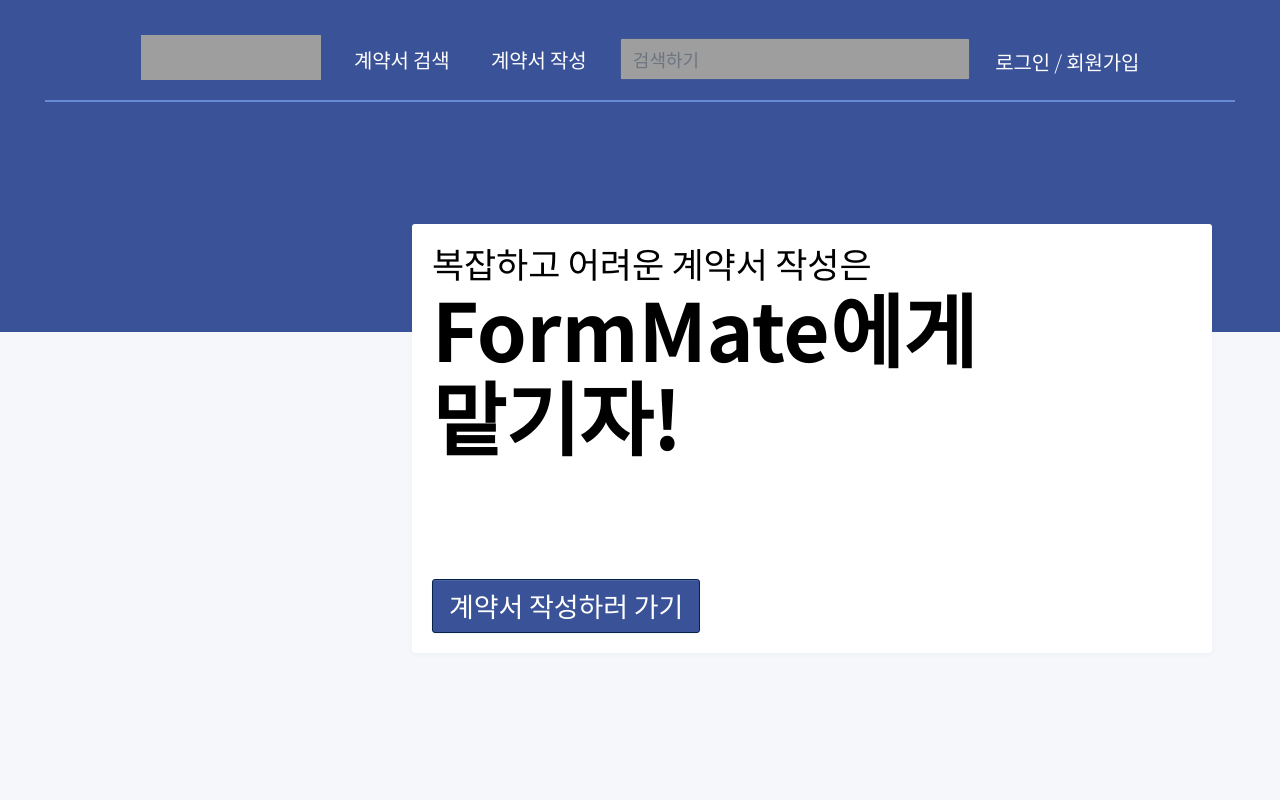
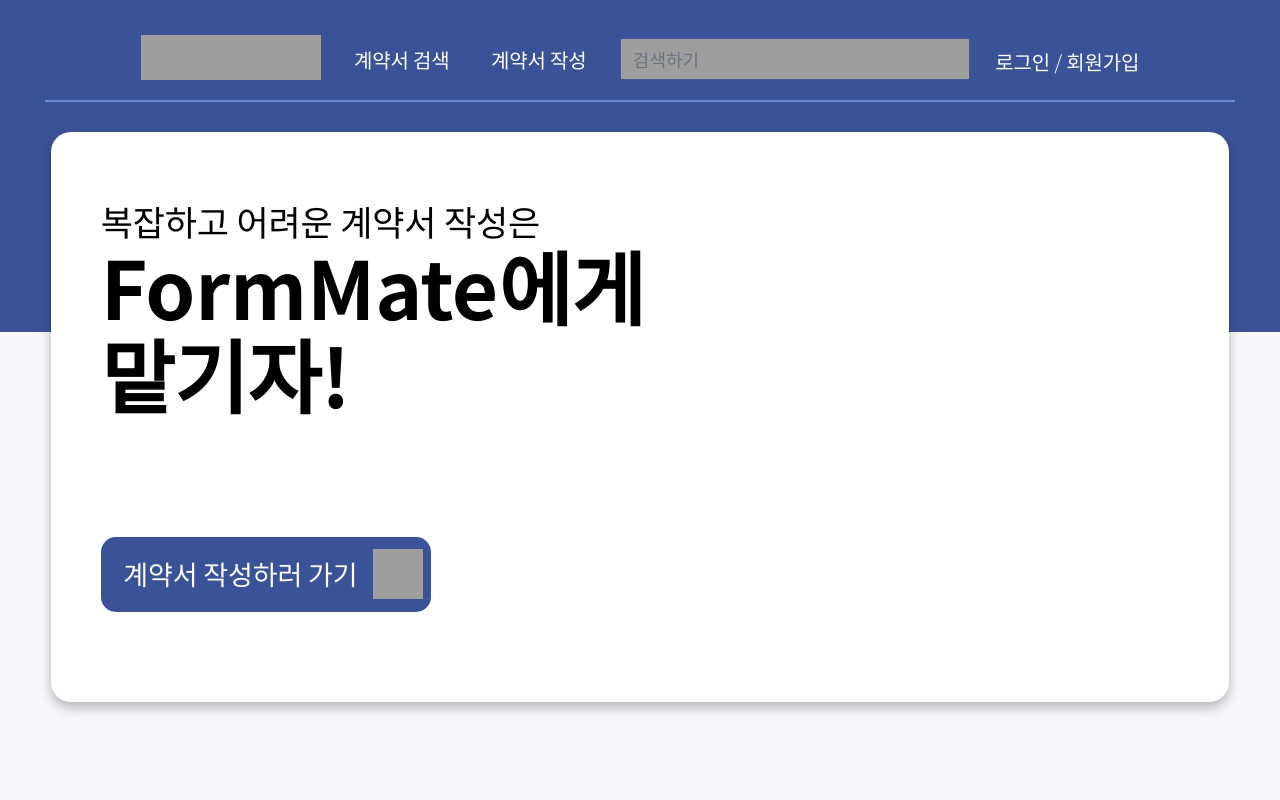
Before and after one commit to cherry-in/formMate, a React (Create React App) app: page / in a window 1280 px wide. Shown: the top 800 px of the page. Built offline with nearby package versions, Linux system fonts and the light colour scheme; grey boxes are pictures that could not be loaded.

Commit message:
Design: Main

```diff
--- a/src/pages/Main/index.jsx
+++ b/src/pages/Main/index.jsx
@@ -12,15 +12,19 @@
         <div className="h-100">
             <Nav />
             <div className="filling"></div>
-            <div className="container-tight py-6 main-container">
             <div className="card main-card">
                 <div className="card-body main-card-body">
                     <p className="main-card-body-text text-">복잡하고 어려운 계약서 작성은</p>
                     <h1 className="main-card-body-title card-title">
                         FormMate에게 <br />맡기자!
                     </h1>
-                        <a href="/workspace/new" className="main-card-btn btn btn-primary">계약서 작성하러 가기</a>
+                    <a className="main-card-button">
+                        <div className="main-card-button-div">
+                            <span className="main-card-button-text"> 계약서 작성하러 가기 </span>
+                            <img className="main-card-button-img" src="https://i.ibb.co/NLCczcn/image.png"></img>
                         </div>
+                    </a>
+                    {/* <a href="/workspace/new" className="main-card-btn btn btn-primary">계약서 작성하러 가기</a> */}
                 </div>
             </div>
             <Cards title="작성 중인 계약서" list={list} />
@@ -29,6 +33,8 @@
             <Footer />
         </div>
     </>
+
+
 }
 
 export default Main;
--- a/src/pages/Main/styles.scss
+++ b/src/pages/Main/styles.scss
@@ -16,25 +16,30 @@
 }
 
 .main-container {
-    position: relative;
-    top:-180px;
 
     display: block;
     margin:auto;
 }
 
 .main-card {
-    width:800px;
+    width:92%;
+    position: relative;
+    top:-200px;
 
 
-    display: block;
+    display:block;
     margin:auto;
 
+
     border:none;
+    border-radius: 20px;
+    box-shadow: 0px 6px 12px 0px hsl(0, 0%, 0%, 0.25);
+
+    margin-bottom:0;
 }
 
 .main-card-body {
-    width:800px;
+    width: 95%;
 
     display: block;
     margin:auto;
@@ -52,7 +57,7 @@
     padding:0;
     line-height: 1.1em;
     margin:0;
-
+    margin-top: 50px;
 }
 
 .main-card-body-title {
@@ -66,7 +71,40 @@
     margin-bottom: 120px;
 }
 
-.main-card-btn {
+.main-card-button {
+    width : 200px;
+}
+
+.main-card-button-div {
+    display: flex;
+    justify-content: space-around;
+    align-items: center;
+
+    width: 330px;
+    height: 75px;
+    border-radius: 15px;
+    background-color: #3a5297;
+    margin-bottom: 70px;
+}
+
+.main-card-button-text {
     background-color: #3a5297;
     font-size: 27px !important;
+    color: white;
+
+    padding:0;
+    margin:0;
+    margin-left: 15px;
 }
+
+.main-card-button-img {
+    background-color:white;
+    background-image: url("https://i.ibb.co/KwGZHQr/image.png");
+    width:50px;
+    height:50px;
+    object-fit: cover;
+   /*  background-size: 100% 100%; */
+
+   padding:0;
+   margin:0;
+}
```
Also changed, not shown: 1 other file (tests, documents, lock files or other folders). Lines whose indentation alone changed are shown as unchanged.
